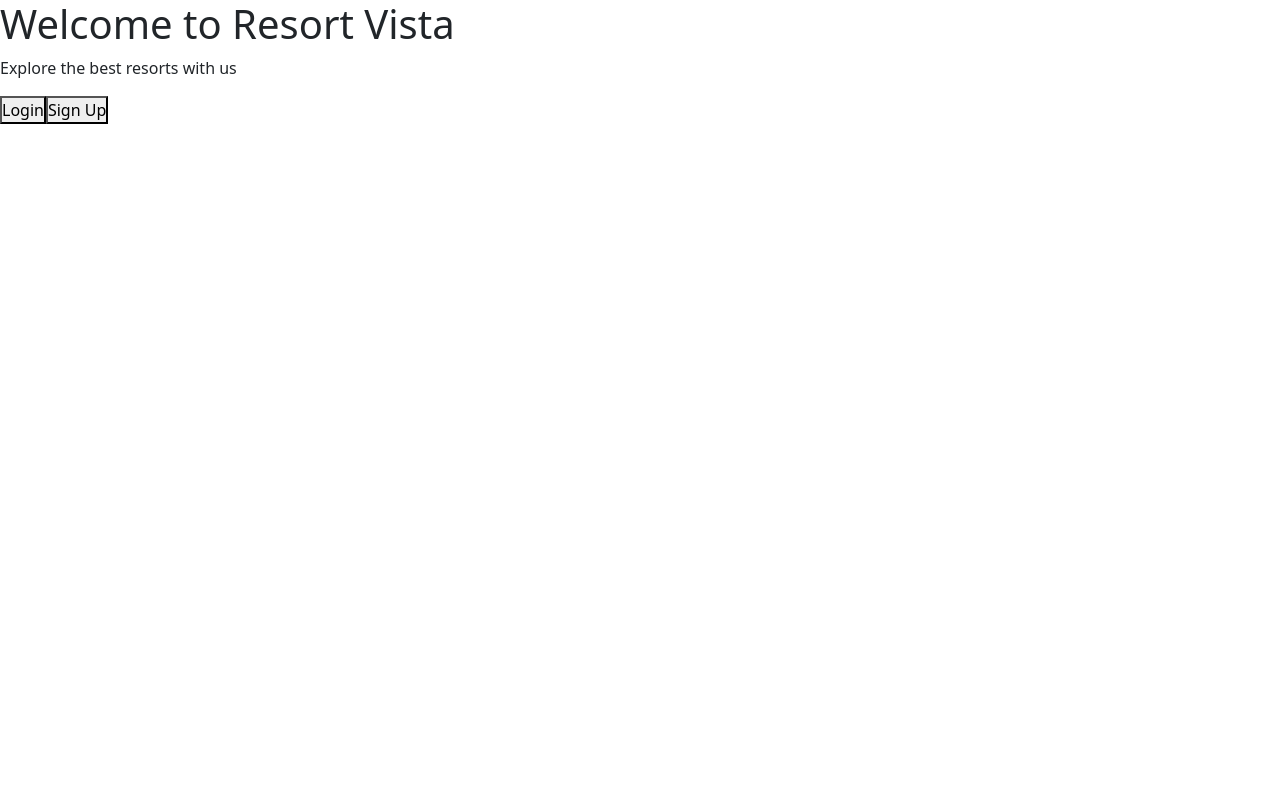
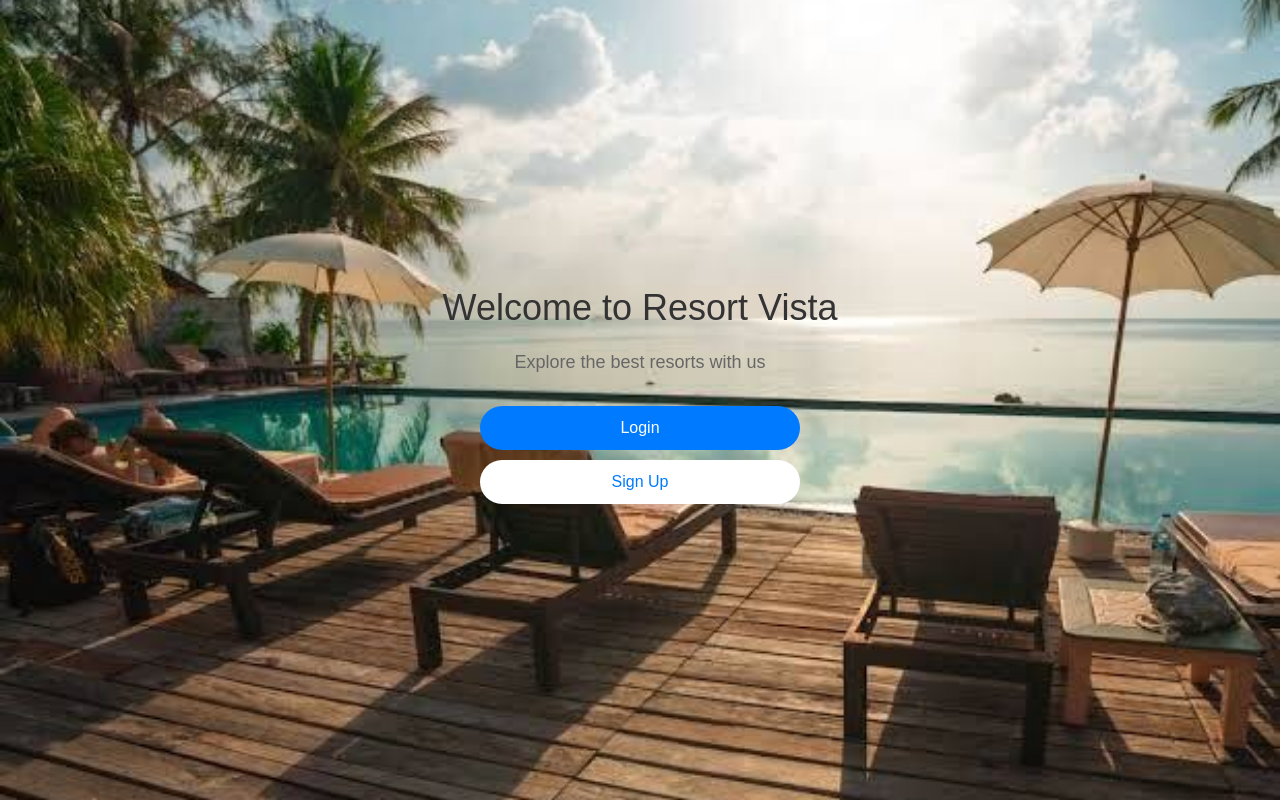
Before and after one commit to meryemsanem/resort-front-end, a React (Create React App) app: page / in a window 1280 px wide. Built offline with nearby package versions, Linux system fonts and the light colour scheme.

Commit message:
Add splash-screen style

```diff
--- /dev/null
+++ b/src/components/Pages/SplashScreen.css
@@ -0,0 +1,49 @@
+.splash-screen {
+  display: flex;
+  flex-direction: column;
+  align-items: center;
+  justify-content: center;
+  height: 100vh;
+  font-family: Arial, sans-serif;
+  background-image: url('../Images/IMG_3792.jpg');
+  background-size: cover;
+  background-position: center;
+  width: 100%;
+}
+
+h1 {
+  font-size: 36px;
+  color: #333;
+  margin-bottom: 20px;
+}
+
+p {
+  font-size: 18px;
+  color: #666;
+  margin-bottom: 30px;
+}
+
+.splashbutton {
+  background-color: #007bff;
+  color: #fff;
+  border: 1px;
+  padding: 10px 25px;
+  font-size: 16px;
+  cursor: pointer;
+  margin-bottom: 10px;
+  width: 25%;
+  border-radius: 28px;
+}
+
+.splashbutton:hover {
+  background-color: #0056b3;
+}
+
+button:last-child {
+  background-color: #fff;
+  color: #007bff;
+}
+
+button:last-child:hover {
+  background-color: #f5f5f5;
+}
--- a/src/components/Pages/SplashScreen.js
+++ b/src/components/Pages/SplashScreen.js
@@ -1,5 +1,6 @@
 import React from 'react';
 import { useNavigate } from 'react-router-dom';
+import './SplashScreen.css';
 
 const SplashScreen = () => {
   const navigate = useNavigate();
@@ -13,10 +14,10 @@ const SplashScreen = () => {
     <div className="splash-screen">
       <h1>Welcome to Resort Vista</h1>
       <p>Explore the best resorts with us</p>
-      <button type="button" onClick={navigateToLogin}>
+      <button type="button" className="splashbutton" onClick={navigateToLogin}>
         Login
       </button>
-      <button type="button" onClick={navigateToSignup}>
+      <button type="button" className="splashbutton" onClick={navigateToSignup}>
         Sign Up
       </button>
     </div>
```
Also changed, not shown: src/components/Images/IMG_3792.jpg (added).
